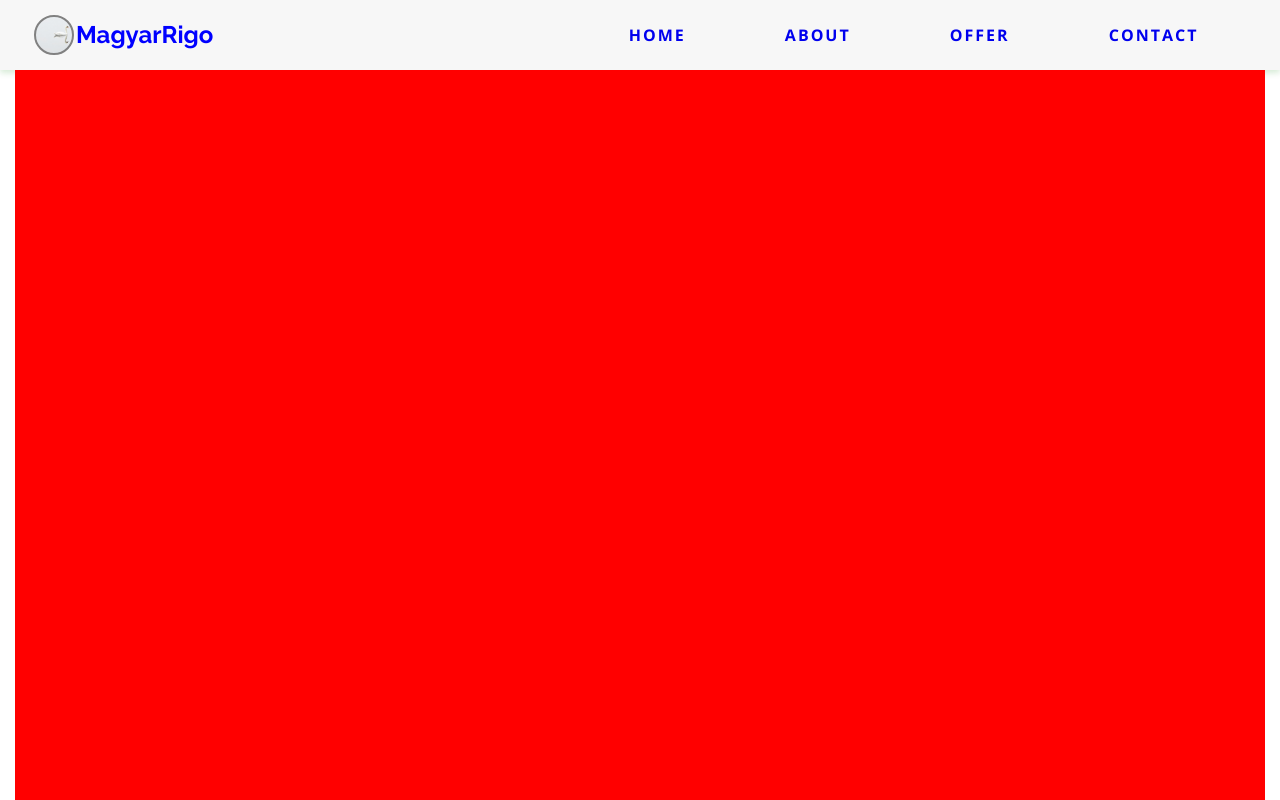
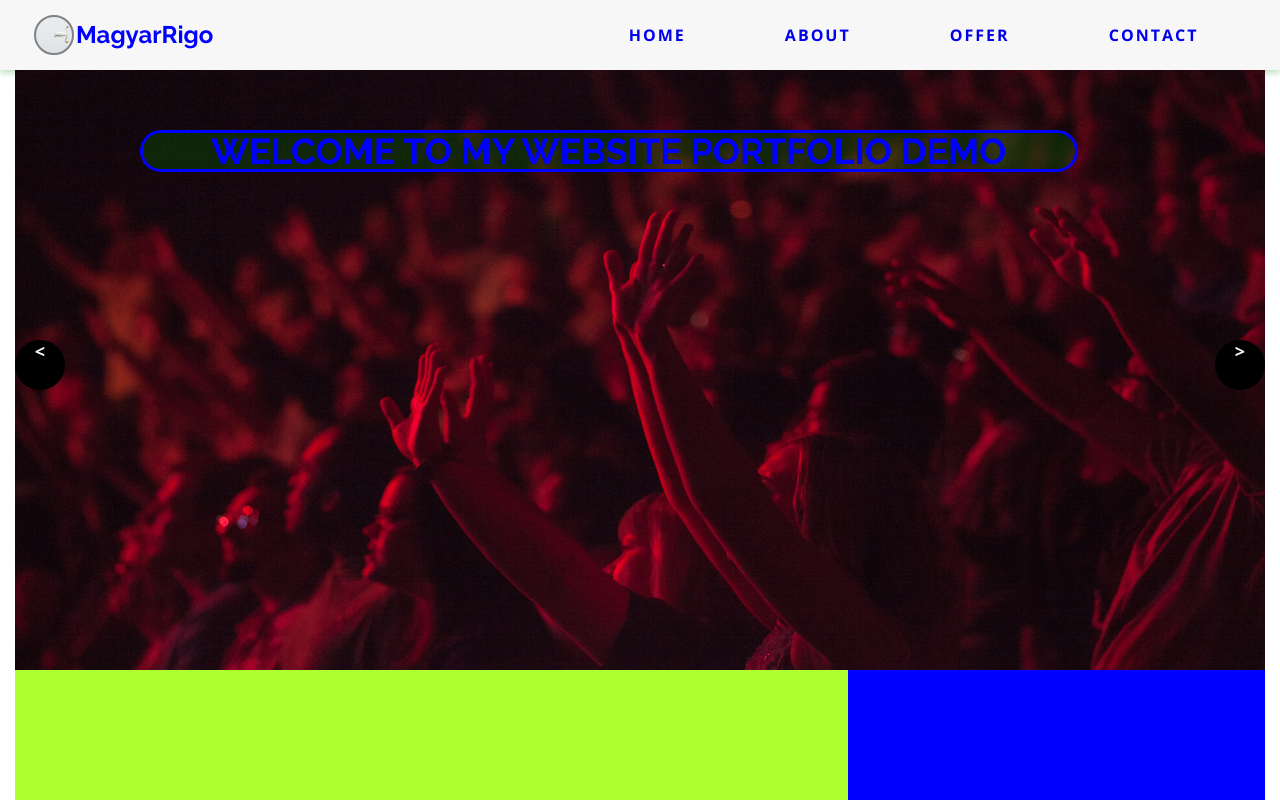
Before and after one commit to Magyarrigo/ONL_FEA_D_01_FINALY_PROJECT, a website: page project/index.html in a window 1280 px wide. Shown: the top 800 px of the page. Drawn offline with nearby package versions, Linux system fonts and the light colour scheme.

Commit message:
Solved_Openning

```diff
--- a/project/index.html
+++ b/project/index.html
@@ -24,8 +24,6 @@
                 <div class = "logo__rigo"></div>
                 <a href ="#" class = "logo__string">MagyarRigo</a>
             </div>
-
-
             <ul class = "nav__buttons">
                 <li class = "nav__element">
                     <a href="#home" class = "nav__link">HOME</a>
@@ -55,39 +53,49 @@
 <main>
     <div class = 'container'>
 
-        <div class = 'row openning'>
-            <section class ="zero col-12"> </section>
+        <div class = 'row row__First'>
+            <section class ="openning col-12">
+                <img class = 'openning__Slides' src="assets/concert.jpg">
+                <img class = 'openning__Slides' src="assets/carSharing.jpg">
+                <img class = 'openning__Slides' src="assets/vegetablesEating.jpg">
+                <img class = 'openning__Slides' src="assets/verti.jpg">
+                <img class = 'openning__Slides' src="assets/spaceTrips.png">
+                <img class = 'openning__Slides' src="assets/bestShop.jpg">
+                <a class = 'openning__Button--Left'><</a>
+                <a class = 'openning__Button--Right'>></a>
+                <h2 class = 'openning__Title'>WELCOME TO MY WEBSITE PORTFOLIO DEMO</h2>
+            </section>
         </div>
 
 
         <div class = 'row offer'>
-                <div class = 'col-8 jeden'>jeden</div>
-                <div class = 'col-4 dwa'>dwa</div>
+                <div class = 'col-8 jeden'></div>
+                <div class = 'col-4 dwa'></div>
         </div>
 
         <div class = 'row offer'>
-            <div class = 'col-4 trzy'>trzy</div>
-            <div class = 'col-8 cztery'>dwa</div>
+            <div class = 'col-4 trzy'></div>
+            <div class = 'col-8 cztery'></div>
         </div>
 
         <div class = 'row offer'>
-            <div class = 'col-8 piec'>jeden</div>
-            <div class = 'col-4 szesc'>dwa</div>
+            <div class = 'col-8 piec'></div>
+            <div class = 'col-4 szesc'></div>
         </div>
 
 
 
         <div class = 'row pricing'>
-            <div class = 'col-3 one'>one</div>
-            <div class = 'col-3 two'>one</div>
-            <div class = 'col-3 three'>one</div>
-            <div class = 'col-3 four'>one</div>
+            <div class = 'col-3 one'></div>
+            <div class = 'col-3 two'></div>
+            <div class = 'col-3 three'></div>
+            <div class = 'col-3 four'></div>
         </div>
 
 
         <div class = 'row calculator'>
-            <div class = 'col-6 cal'>k</div>
-            <div class = 'col-6 cal'>k</div>
+            <div class = 'col-6 cal'></div>
+            <div class = 'col-6 cal'></div>
         </div>
 
 
--- a/project/js/app.js
+++ b/project/js/app.js
@@ -12,3 +12,31 @@ hamburgerMenu.addEventListener('click',function (){
 po nacisnieciu hamburgera pojawia sie menu w wersji mobilnej
 oraz x do zamkn iecia menu
  */
+
+//Przygotowanie pokazu slidow
+var slideIndex = 1;
+showSlide(slideIndex);
+
+const leftArrow = document.querySelector('.openning__Button--Left');
+const rightArrow = document.querySelector('.openning__Button--Right');
+leftArrow.addEventListener('click',function(event){
+    slideIndex += (-1);
+    showSlide(slideIndex)
+});
+rightArrow.addEventListener('click',function (event){
+    slideIndex += 1;
+    showSlide(slideIndex)
+});
+
+function showSlide(n){
+    var i = 0;
+    var slidesArray = document.querySelectorAll('.openning__Slides');
+    //console.log(slidesArray);
+    if (n > slidesArray.length) {slideIndex = 1}
+    if (n < 1) {slideIndex = slidesArray.length} ;
+    for (i = 0; i < slidesArray.length; i++) {
+        slidesArray[i].style.display = "none";
+    }
+    slidesArray[slideIndex-1].style.display = "block";
+}
+//koniec funkcji pookazu slidow
--- a/project/scss/elements/_header.scss
+++ b/project/scss/elements/_header.scss
@@ -1,8 +1,4 @@
 .header {
-
-
-
-
   height: 70px;
   box-shadow: 0 3px 6px $color-primary-shadow;
 
@@ -17,15 +13,18 @@
       height: 100%;
       padding: 2em;
       position: relative;
+      &__link{
+        @include mobile{
+          color:$color-white;
+        }
+      }
 
       .logo {
         margin-left: 2px;
         display: flex;
         align-items: center;
         //height: 100%;
-        width: 20%;
-
-
+        width: 30%;
 
         &__rigo {
           border-radius: 50%;
@@ -50,7 +49,7 @@
           position: absolute;
           right: 0;
           top: 75px;
-         // background-color: $color-grey-medium;
+          //background-color: $color-grey-medium;
           height: 20vh;
           flex-direction: column;
           text-align: center;
@@ -58,6 +57,8 @@
           transform: translate(100%);
           &--active{
             transform: translate(0%);
+            z-index: 5;
+
           }
         }
         display: flex;
--- a/project/scss/elements/_openning.scss
+++ b/project/scss/elements/_openning.scss
@@ -1,4 +1,54 @@
-.zero{
-  height: 1250px;
-  background-color: red;
+.openning{
+  width: 100%;
+  max-width: $containerWidth;
+  position:relative;
+  //background-color: red;
+  max-height: 600px;
+  &__Slides{
+    width: 100%;
+    height: 100%;
+
+
+  }
+  &__Button--Left{
+    position: absolute;
+    top:45%;
+    left: 0;
+    height: 50px;
+    width: 50px;
+    background-color: $color-black;
+    color: $color-light-grey;
+    border: solid 2px $color-black;
+    border-radius: 50%;
+    text-align: center;
+    font-size: large;
+    font-weight: bold;
+  }
+  &__Button--Right{
+    position: absolute;
+    top:45%;
+    right: 0;
+    height: 50px;
+    width: 50px;
+    background-color: $color-black;
+    color: $color-light-grey;
+    border: solid 2px $color-black;
+    border-radius: 50%;
+    text-align: center;
+    font-size: large;
+    font-weight: bold;
+  }
+  &__Title{
+    width: 75%;
+    position: absolute;
+    text-align: center;
+    top: 10%;
+    left: 10%;
+    font-size: 800;
+    font-weight: bold;
+    border: solid 3px $color-primary;
+    border-radius: 50px;
+    background-color: $color-primary-shadow;
+    color: $color-primary;
+  }
 }
--- a/project/scss/settings/_color.scss
+++ b/project/scss/settings/_color.scss
@@ -1,5 +1,5 @@
 $color-primary: #0000ff;
-$color-primary-shadow: rgba(0, 128, 0, .16);
+$color-primary-shadow: rgba(0, 128, 0, .26);
 $color-black: #000000;
 $color-white: #ffffff;
 $color-grey: #818181;
```
Also changed, not shown: project/assets/verti.jpg (added), project/css/main.css, 1 other file.
